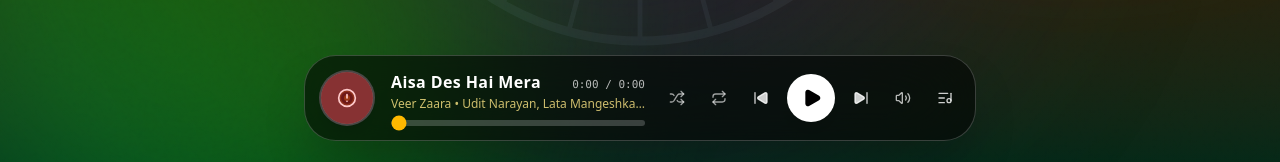
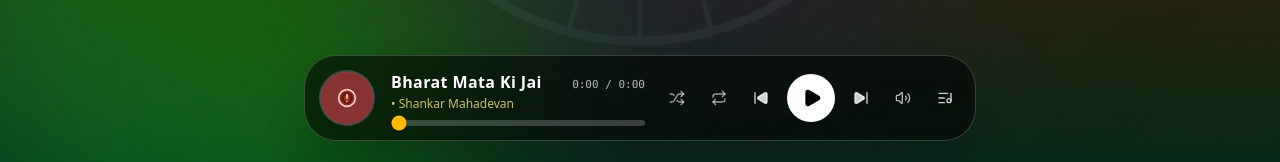
Before and after one commit to ankityadav-info/Patriotic-MP3-Player, a React (Vite) app: page / in a window 1280 px wide. Shown: the part 635-797 px from the top of the page. Built offline with nearby package versions, Linux system fonts and the light colour scheme; grey boxes are pictures that could not be loaded.

Commit message:
Add new patriotic songs to SONGS array
Added new patriotic songs to the SONGS array with relevant details.

```diff
--- a/src/data/songs.ts
+++ b/src/data/songs.ts
@@ -1,52 +1,41 @@
 import { Song } from '../types';
 
 export const SONGS: Song[] = [
-  {
-    id: 'aisa-des-hai-mera',
-    title: 'Aisa Des Hai Mera',
-    movie: 'Veer Zaara',
-    singers: 'Udit Narayan, Lata Mangeshkar, Gurdas Maan, Pritha Majumder',
-    year: '2004',
-    duration: '7:08',
-    audioUrl: 'https://github.com/ankityadav-info/Patriotic-Songs/raw/refs/heads/main/Songs/Aisa%20Des%20Hai%20Mera%20Veer%20Zaara%20320%20Kbps.mp3',
-    coverArt: 'https://images.unsplash.com/photo-1532375810709-75b1da00537c?q=80&w=600&auto=format&fit=crop', // Golden mustard fields & Tricolor spirit
-    accentColor: '#FF9933',
-    lyricsSnippet: 'Dharti sunhari ambar neela, ho ho aisa des hai mera...'
-  },
-  {
-    id: 'bande-mein-tha-dum',
-    title: 'Bande Mein Tha Dum',
-    movie: 'Lage Raho Munna Bhai',
-    singers: 'Sonu Nigam, Shreya Ghoshal, Pranab Kumar Biswas',
-    year: '2006',
-    duration: '4:14',
-    audioUrl: 'https://github.com/ankityadav-info/Patriotic-Songs/raw/refs/heads/main/Songs/Bande%20Mein%20Tha%20Dum...%20Vande%20Mataram%20Lage%20Raho%20Munna%20Bhai%20320%20Kbps.mp3',
-    coverArt: 'https://images.unsplash.com/photo-1589308078059-be1415eab4c3?q=80&w=600&auto=format&fit=crop', // Ashoka Chakra emblem spirit
-    accentColor: '#1E3A8A',
-    lyricsSnippet: 'Bande mein tha dum... Vande Mataram!'
-  },
-  {
-    id: 'chak-de-india',
-    title: 'Chak De India',
-    movie: 'Chak De! India',
-    singers: 'Sukhwinder Singh, Salim Merchant, Marianne D’Cruz',
-    year: '2007',
-    duration: '4:42',
-    audioUrl: 'https://github.com/ankityadav-info/Patriotic-Songs/raw/refs/heads/main/Songs/Chak%20De%20India%20Title%20Song%20320%20Kbps.mp3',
-    coverArt: 'https://images.unsplash.com/photo-1540555700478-4be289fbecef?q=80&w=600&auto=format&fit=crop', // Energetic stadium & Tiranga flag wave
-    accentColor: '#FF671F',
-    lyricsSnippet: 'Kuch kariye, kuch kariye, nas nas meri khaule... Chak de India!'
-  },
-  {
-    id: 'kandhon-se-milte-hain-kandhe',
-    title: 'Kandhon Se Milte Hain Kandhe',
-    movie: 'Lakshya',
-    singers: 'Shankar Mahadevan, Sonu Nigam, Hariharan, Roop Kumar Rathod, Kunal Ganjawala, Vijay Prakash',
-    year: '2004',
-    duration: '5:41',
-    audioUrl: 'https://github.com/ankityadav-info/Patriotic-Songs/raw/refs/heads/main/Songs/Kandhon%20Se%20Milte%20Hain%20Kandhe%20Lakshya%20320%20Kbps.mp3',
-    coverArt: 'https://images.unsplash.com/photo-1508873696983-2df515122519?q=80&w=600&auto=format&fit=crop', // Brave Armed forces marching unity
-    accentColor: '#138808',
-    lyricsSnippet: 'Kandhon se milte hain kandhe, qadmon se qadam milte hain... Hum chalte hain jab aise toh dil dushman ke hilte hain!'
-  }
+  {id: 'Bharat-Mata-Ki-Jai-',title:'Bharat Mata Ki Jai ',movie: '',singers: 'Shankar Mahadevan ',year: '-',duration: '0:00',audioUrl: 'https://pagalnew.com/320-download/48185',coverArt: 'https://pagalnew.com/coverimages/Bharat-Mata-Ki-Jai-Shankar-Mahadevan-500-500.jpg',accentColor: '#FF9933',lyricsSnippet: 'Bharat Mata Ki Jai ',},
+{id: 'Vande-Bharatam-',title:'Vande Bharatam ',movie: '',singers: 'Vishal Mishra ',year: '-',duration: '0:00',audioUrl: 'https://pagalnew.com/320-download/43073',coverArt: 'https://pagalnew.com/coverimages/Vande-Bharatam-Vishal-Mishra-500-500.jpg',accentColor: '#FF9933',lyricsSnippet: 'Vande Bharatam ',},
+{id: 'Sare-Jahan-Se-Acha-',title:'Sare Jahan Se Acha ',movie: '',singers: 'Amruta Fadnavis ',year: '-',duration: '0:00',audioUrl: 'https://pagalnew.com/320-download/38270',coverArt: 'https://pagalnew.com/coverimages/sare-jahan-se-acha-the-new-blood-bharateeyans-500-500.jpg',accentColor: '#FF9933',lyricsSnippet: 'Sare Jahan Se Acha ',},
+{id: 'Vande-Mataram-',title:'Vande Mataram ',movie: '',singers: 'Shankar Mahadevan ',year: '-',duration: '0:00',audioUrl: 'https://pagalnew.com/320-download/35723',coverArt: 'https://pagalnew.com/coverimages/vande-mataram-code-name-tiranga-500-500.jpg',accentColor: '#FF9933',lyricsSnippet: 'Vande Mataram ',},
+{id: 'Vande-Mataram-',title:'Vande Mataram ',movie: 'Vande Mataram 2022 ',singers: 'Dev Negi, Dharmendra Bhadouriya ',year: '-',duration: '0:00',audioUrl: 'https://pagalnew.com/320-download/32241',coverArt: 'https://pagalnew.com/coverimages/Vande-Mataram-Dev-Negi-500-500.jpg',accentColor: '#FF9933',lyricsSnippet: 'Vande Mataram ',},
+{id: 'Hindustan-Meri-Jaan-',title:'Hindustan Meri Jaan ',movie: '',singers: 'Amit Trivedi, Kailash Kher ',year: '-',duration: '0:00',audioUrl: 'https://pagalnew.com/320-download/30064',coverArt: 'https://pagalnew.com/coverimages/hindustan-meri-jaan-shabaash-mithu-500-500.jpg',accentColor: '#FF9933',lyricsSnippet: 'Hindustan Meri Jaan ',},
+{id: 'Aye-Watan-Tere-Liye-',title:'Aye Watan Tere Liye ',movie: '',singers: 'Kavita Krishnamurti Subramaniam, Mohammed Aziz ',year: '-',duration: '0:00',audioUrl: 'https://pagalnew.com/320-download/25477',coverArt: 'https://pagalnew.com/coverimages/aye-watan-tere-liye-karma-500-500.jpg',accentColor: '#FF9933',lyricsSnippet: 'Aye Watan Tere Liye ',},
+{id: 'Jann-Gann-Mann-',title:'Jann Gann Mann ',movie: 'Satyameva Jayate 2 ',singers: 'B Praak, Arko ',year: '-',duration: '0:00',audioUrl: 'https://pagalnew.com/320-download/20830',coverArt: 'https://pagalnew.com/coverimages/jann-gann-mann-satyameva-jayate-2-500-500.jpg',accentColor: '#FF9933',lyricsSnippet: 'Jann Gann Mann ',},
+{id: 'Hum-Hindustani-',title:'Hum Hindustani ',movie: 'Hum Hindustani 2021 ',singers: 'Lata Mangeshkar ',year: '-',duration: '0:00',audioUrl: 'https://pagalnew.com/320-download/19275',coverArt: 'https://pagalnew.com/coverimages/Hum-Hindustani-Lata-Mangeshkar-500-500.jpg',accentColor: '#FF9933',lyricsSnippet: 'Hum Hindustani ',},
+{id: 'Vande-Mataram-',title:'Vande Mataram ',movie: 'Vande Mataram 2021 ',singers: 'Tiger Shroff ',year: '-',duration: '0:00',audioUrl: 'https://pagalnew.com/320-download/19164',coverArt: 'https://pagalnew.com/coverimages/Vande-Mataram-Tiger-Shroff-500-500.jpg',accentColor: '#FF9933',lyricsSnippet: 'Vande Mataram ',},
+{id: 'Desh-Mere-',title:'Desh Mere ',movie: '',singers: 'Arijit Singh, Arko ',year: '-',duration: '0:00',audioUrl: 'https://pagalnew.com/320-download/19140',coverArt: 'https://pagalnew.com/coverimages/desh-mere-bhuj-the-pride-of-india-500-500.jpg',accentColor: '#FF9933',lyricsSnippet: 'Desh Mere ',},
+{id: 'Maa-Tujhe-Salaam-',title:'Maa Tujhe Salaam ',movie: 'Vande Mataram 1997 ',singers: 'A.R. Rahman ',year: '-',duration: '0:00',audioUrl: 'https://pagalnew.com/320-download/31968',coverArt: 'https://pagalnew.com/coverimages/maa-tujhe-salaam-vande-mataram-500-500.jpg',accentColor: '#FF9933',lyricsSnippet: 'Maa Tujhe Salaam ',},
+{id: 'Ae-Mere-Watan-Ke-Logon-',title:'Ae Mere Watan Ke Logon ',movie: '',singers: 'Lata Mangeshkar ',year: '-',duration: '0:00',audioUrl: 'https://pagalnew.com/320-download/31966',coverArt: 'https://pagalnew.com/coverimages/ae-mere-watan-ke-logon-lata-mangeshkar-500-500.jpg',accentColor: '#FF9933',lyricsSnippet: 'Ae Mere Watan Ke Logon ',},
+{id: 'Mera-Mulk-Mera-Desh-',title:'Mera Mulk Mera Desh ',movie: 'Diljale 1996 ',singers: 'Kumar Sanu, Aditya Narayan ',year: '-',duration: '0:00',audioUrl: 'https://pagalnew.com/320-download/15175',coverArt: 'https://pagalnew.com/coverimages/Mera-Mulk-Mera-Desh-Diljale-500-500.jpg',accentColor: '#FF9933',lyricsSnippet: 'Mera Mulk Mera Desh ',},
+{id: 'I-Love-My-India-',title:'I Love My India ',movie: 'Pardes 1997 ',singers: '',year: '-',duration: '0:00',audioUrl: 'https://pagalnew.com/320-download/15040',coverArt: 'https://pagalnew.com/coverimages/i-love-my-india-male-pardes-500-500.jpg',accentColor: '#FF9933',lyricsSnippet: 'I Love My India ',},
+{id: 'Sandese-Aate-Hain-',title:'Sandese Aate Hain ',movie: 'Border 1997 ',singers: 'Anu Malik, Sonu Nigam, Roopkumar Rathod ',year: '-',duration: '0:00',audioUrl: 'https://pagalnew.com/320-download/14718',coverArt: 'https://pagalnew.com/coverimages/sandese-aate-hain-border-500-500.jpg',accentColor: '#FF9933',lyricsSnippet: 'Sandese Aate Hain ',},
+{id: 'Hindustan-Hindustan-',title:'Hindustan Hindustan ',movie: 'Border 1997 ',singers: 'Anu Malik, Shankar Mahadevan, Sunali Rathod, Commentary By Kulbhushan Kharbanda ',year: '-',duration: '0:00',audioUrl: 'https://pagalnew.com/320-download/14717',coverArt: 'https://pagalnew.com/coverimages/hindustan-hindustan-border-500-500.jpg',accentColor: '#FF9933',lyricsSnippet: 'Hindustan Hindustan ',},
+{id: 'It-Happens-Only-In-India-',title:'It Happens Only In India ',movie: 'Pardesi Babu ',singers: '',year: '-',duration: '0:00',audioUrl: 'https://pagalnew.com/320-download/14337',coverArt: 'https://pagalnew.com/coverimages/It-Happens-Only-In-India-Pardesi-Babu-500-500.jpg',accentColor: '#FF9933',lyricsSnippet: 'It Happens Only In India ',},
+{id: 'Vande-Mataram-',title:'Vande Mataram ',movie: 'Phir Bhi Dil Hai Hindustani ',singers: '',year: '-',duration: '0:00',audioUrl: 'https://pagalnew.com/320-download/13750',coverArt: 'https://pagalnew.com/coverimages/vande-mataram-phir-bhi-dil-hai-hindustani-500-500.jpg',accentColor: '#FF9933',lyricsSnippet: 'Vande Mataram ',},
+{id: 'Phir-Bhi-Dil-Hai-Hindustani-',title:'Phir Bhi Dil Hai Hindustani ',movie: 'Phir Bhi Dil Hai Hindustani ',singers: '',year: '-',duration: '0:00',audioUrl: 'https://pagalnew.com/320-download/13749',coverArt: 'https://pagalnew.com/coverimages/phir-bhi-dil-hai-hindustani-title-track-500-500.jpg',accentColor: '#FF9933',lyricsSnippet: 'Phir Bhi Dil Hai Hindustani ',},
+{id: 'Jis-Desh-Mein-',title:'Jis Desh Mein ',movie: 'Jis Desh Mein Ganga Rehta Hai ',singers: '',year: '-',duration: '0:00',audioUrl: 'https://pagalnew.com/320-download/13743',coverArt: 'https://pagalnew.com/coverimages/title-track-jis-desh-mein-ganga-rehta-hai-500-500.jpg',accentColor: '#FF9933',lyricsSnippet: 'Jis Desh Mein ',},
+{id: 'Jalwa-Jalwa-',title:'Jalwa Jalwa ',movie: 'Hindustan Ki Kasam 1999 ',singers: 'Sukhwinder Singh, Udit Narayan, Jaspinder Narula ',year: '-',duration: '0:00',audioUrl: 'https://pagalnew.com/320-download/13609',coverArt: 'https://pagalnew.com/coverimages/Jalwa-Jalwa-Hindustan-Ki-Kasam-500-500.jpg',accentColor: '#FF9933',lyricsSnippet: 'Jalwa Jalwa ',},
+{id: 'Vande-Mataram-',title:'Vande Mataram ',movie: 'Kabhi Khushi Kabhie Gham ',singers: '',year: '-',duration: '0:00',audioUrl: 'https://pagalnew.com/320-download/12343',coverArt: 'https://pagalnew.com/coverimages/vande-mataram-k3g-500-500.jpg',accentColor: '#FF9933',lyricsSnippet: 'Vande Mataram ',},
+{id: 'Mera-Rang-De-Basanti-Chola-',title:'Mera Rang De Basanti Chola ',movie: '23rd March 1931 Shaheed ',singers: '',year: '-',duration: '0:00',audioUrl: 'https://pagalnew.com/320-download/11720',coverArt: 'https://pagalnew.com/coverimages/mera-rang-de-basanti-chola-shaheed-500-500.jpg',accentColor: '#FF9933',lyricsSnippet: 'Mera Rang De Basanti Chola ',},
+{id: '',title:'',movie: '',singers: '',year: '-',duration: '0:00',audioUrl: 'https://pagalnew.com/320-download/10739',coverArt: 'https://pagalnew.com/coverimages/Aisa-Des-Hai-Mera-Veer-Zaara-500-500.jpg',accentColor: '#FF9933',lyricsSnippet: '',},
+{id: 'Kandhon-Se-Milte-Hain-Kandhe-',title:'Kandhon Se Milte Hain Kandhe ',movie: 'Lakshya ',singers: '',year: '-',duration: '0:00',audioUrl: 'https://pagalnew.com/320-download/10679',coverArt: 'https://pagalnew.com/coverimages/Kandhon-Se-Milte-Hain-Kandhe-Lakshya-500-500.jpg',accentColor: '#FF9933',lyricsSnippet: 'Kandhon Se Milte Hain Kandhe ',},
+{id: 'Vande-Mataram-',title:'Vande Mataram ',movie: 'Lage Raho Munna Bhai ',singers: '',year: '-',duration: '0:00',audioUrl: 'https://pagalnew.com/320-download/9763',coverArt: 'https://pagalnew.com/coverimages/Bande-Mein-Tha-Dum...-Vande-Mataram-Lage-Raho-Munna-Bhai-500-500.jpg',accentColor: '#FF9933',lyricsSnippet: 'Vande Mataram ',},
+{id: 'Des-Rangila-',title:'Des Rangila ',movie: 'Fanaa 2006 ',singers: 'Jatin-Lalit, Prasoon Joshi ',year: '-',duration: '0:00',audioUrl: 'https://pagalnew.com/320-download/9652',coverArt: 'https://pagalnew.com/coverimages/Des-Rangila-Fanaa-500-500.jpg',accentColor: '#FF9933',lyricsSnippet: 'Des Rangila ',},
+{id: '',title:'',movie: '',singers: '',year: '-',duration: '0:00',audioUrl: 'https://pagalnew.com/320-download/8992',coverArt: 'https://pagalnew.com/coverimages/Chak-De-India-Chak-De!-India-500-500.jpg',accentColor: '#FF9933',lyricsSnippet: '',},
+{id: 'Mharo-Desh-Mahaan-',title:'Mharo Desh Mahaan ',movie: 'War...Chhod Na Yaar ',singers: '',year: '-',duration: '0:00',audioUrl: 'https://pagalnew.com/320-download/6309',coverArt: 'https://pagalnew.com/coverimages/Mharo-Desh-Mahaan-War...Chhod-Na-Yaar-500-500.jpg',accentColor: '#FF9933',lyricsSnippet: 'Mharo Desh Mahaan ',},
+{id: 'India-Waale-',title:'India Waale ',movie: 'Happy New Year ',singers: '',year: '-',duration: '0:00',audioUrl: 'https://pagalnew.com/320-download/5076',coverArt: 'https://pagalnew.com/coverimages/India-Waale-Happy-New-Year-500-500.jpg',accentColor: '#FF9933',lyricsSnippet: 'India Waale ',},
+{id: '',title:'',movie: '',singers: '',year: '-',duration: '0:00',audioUrl: 'https://pagalnew.com/320-download/3995',coverArt: 'https://pagalnew.com/coverimages/Toh-Dishoom-Pritam-500-500.jpg',accentColor: '#FF9933',lyricsSnippet: '',},
+{id: 'Chunar-',title:'Chunar ',movie: 'ABCD 2 ',singers: '',year: '-',duration: '0:00',audioUrl: 'https://pagalnew.com/320-download/2898',coverArt: 'https://pagalnew.com/coverimages/Chunar-ABCD-2-500-500.jpg',accentColor: '#FF9933',lyricsSnippet: 'Chunar ',},
+{id: 'Jhuk-Na-Paunga-',title:'Jhuk Na Paunga ',movie: 'Raid 2018 ',singers: 'Papon ',year: '-',duration: '0:00',audioUrl: 'https://pagalnew.com/320-download/2861',coverArt: 'https://pagalnew.com/coverimages/Jhuk-Na-Paunga-Raid-500-500.jpg',accentColor: '#FF9933',lyricsSnippet: 'Jhuk Na Paunga ',},
+{id: 'Hindustani-',title:'Hindustani ',movie: 'Street Dancer 3D ',singers: '',year: '-',duration: '0:00',audioUrl: 'https://pagalnew.com/320-download/1873',coverArt: 'https://pagalnew.com/coverimages/Hindustani-Street-Dancer-3D-500-500.jpg',accentColor: '#FF9933',lyricsSnippet: 'Hindustani ',},
+{id: 'Yeh-Desh-Hai-Veer-Jawanon-Ka-I-',title:'Yeh Desh Hai Veer Jawanon Ka I ',movie: 'Naya Daur (1957) ',singers: 'O. P. Nayyar, Mohammed Rafi, Balbir Aayapuri ',year: '-',duration: '0:00',audioUrl: 'https://pagalnew.com/320-download/604',coverArt: 'https://pagalnew.com/coverimages/Yeh-Desh-Hai-Veer-Jawanon-Ka-I-Naya-Daur-(1957)-500-500.jpg',accentColor: '#FF9933',lyricsSnippet: 'Yeh Desh Hai Veer Jawanon Ka I ',}
+
 ];
```
